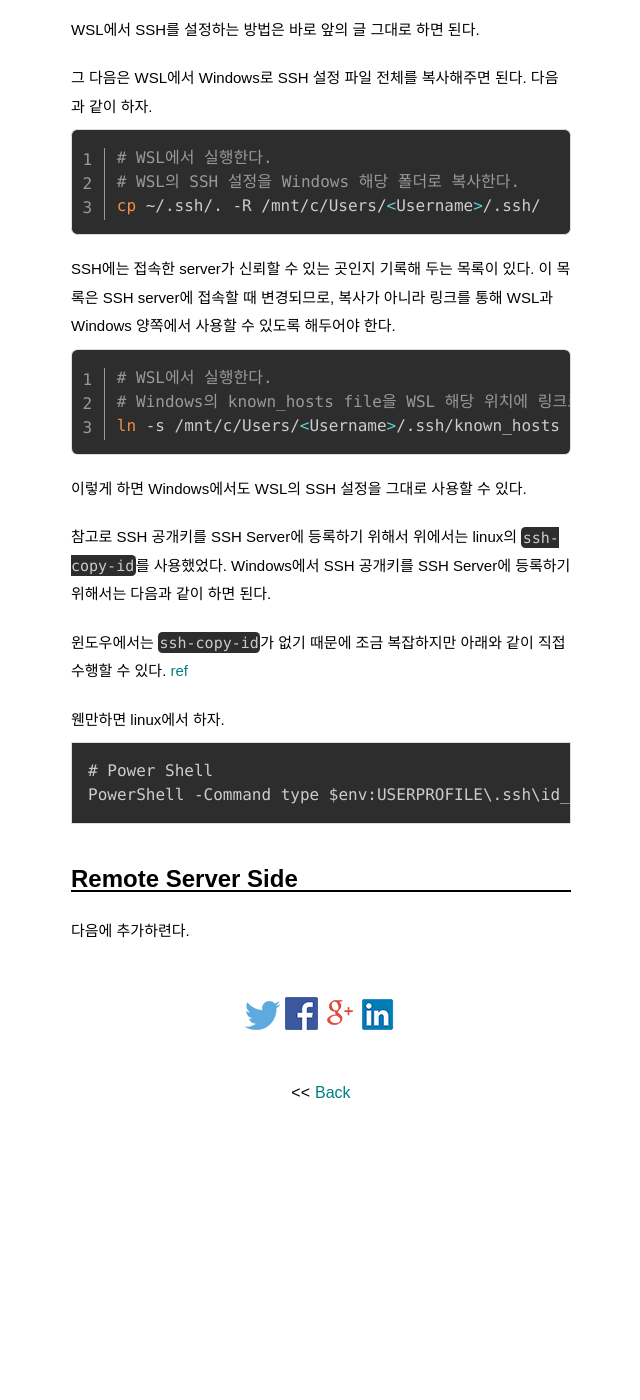
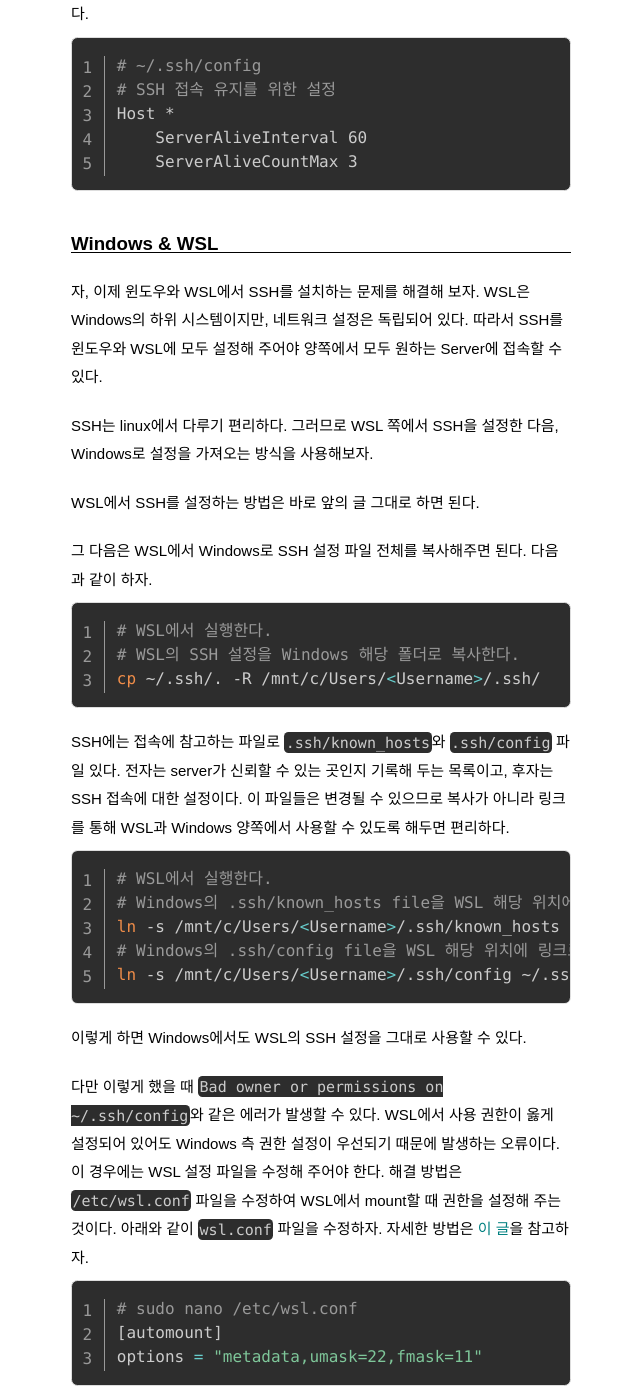
Before and after one commit to pinedance/blog, a Jekyll site: the page built from _posts/2025/01-06/2025-05-09-ssh.md, in a window 1280 px wide and 1400 px high, scrolled down 2184 px. Shown: the whole window, without its empty margins (319-959 px from the left). Built offline with Jekyll 4.4.1, drawn with Linux system fonts in a browser that asks for light colours; some web fonts are replaced; comment, search, counter and statistics services are not loaded; before the commit the page ends 3331 px from its top, so only the background shows below that; some of the changed text lies outside the part shown.

Commit message:
update recent post

````diff
--- a/_posts/2025/01-06/2025-05-09-ssh.md
+++ b/_posts/2025/01-06/2025-05-09-ssh.md
@@ -56,6 +56,25 @@ ssh-copy-id <remote_server_username>@<remote_server_ip>
 ssh <remote_server_username>@<remote_server_ip>
 ```
 
+### SSH Config
+
+ssh config는 SSH 접속을 편리하게 하기 위한 설정 파일이다. 이미 있다면 만들지 않아도 되고, 없다면 `~/.ssh/config` 파일을 만들자.
+
+```bash
+# ssh config 파일이 없다면 만들어준다.
+touch ~/.ssh/config
+```
+
+하나의 예시로, SSH 접속이 자주 필요한 경우, 아래와 같이 설정해 두면 편리하다.
+
+```bash
+# ~/.ssh/config
+# SSH 접속 유지를 위한 설정
+Host *
+    ServerAliveInterval 60
+    ServerAliveCountMax 3
+```
+
 ### Windows & WSL
 
 자, 이제 윈도우와 WSL에서 SSH를 설치하는 문제를 해결해 보자. WSL은 Windows의 하위 시스템이지만, 네트워크 설정은 독립되어 있다. 따라서 SSH를 윈도우와 WSL에 모두 설정해 주어야 양쪽에서 모두 원하는 Server에 접속할 수 있다.
@@ -72,15 +91,32 @@ WSL에서 SSH를 설정하는 방법은 바로 앞의 글 그대로 하면 된
 cp ~/.ssh/. -R /mnt/c/Users/<Username>/.ssh/
 ```
 
-SSH에는 접속한 server가 신뢰할 수 있는 곳인지 기록해 두는 목록이 있다. 이 목록은 SSH server에 접속할 때 변경되므로, 복사가 아니라 링크를 통해 WSL과 Windows 양쪽에서 사용할 수 있도록 해두어야 한다.
+SSH에는 접속에 참고하는 파일로 `.ssh/known_hosts`와 `.ssh/config` 파일 있다. 전자는 server가 신뢰할 수 있는 곳인지 기록해 두는 목록이고, 후자는 SSH 접속에 대한 설정이다. 이 파일들은 변경될 수 있으므로 복사가 아니라 링크를 통해 WSL과 Windows 양쪽에서 사용할 수 있도록 해두면 편리하다.
 
 ```bash
 # WSL에서 실행한다.
-# Windows의 known_hosts file을 WSL 해당 위치에 링크로 만든다.
+# Windows의 .ssh/known_hosts file을 WSL 해당 위치에 링크로 만든다.
 ln -s /mnt/c/Users/<Username>/.ssh/known_hosts ~/.ssh/known_hosts
+# Windows의 .ssh/config file을 WSL 해당 위치에 링크로 만든다.
+ln -s /mnt/c/Users/<Username>/.ssh/config ~/.ssh/config
 ```
 
 이렇게 하면 Windows에서도 WSL의 SSH 설정을 그대로 사용할 수 있다.
+
+다만 이렇게 했을 때 `Bad owner or permissions on ~/.ssh/config`와 같은 에러가 발생할 수 있다. WSL에서 사용 권한이 옳게 설정되어 있어도 Windows 측 권한 설정이 우선되기 때문에 발생하는 오류이다. 이 경우에는 WSL 설정 파일을 수정해 주어야 한다. 해결 방법은 `/etc/wsl.conf` 파일을 수정하여 WSL에서 mount할 때 권한을 설정해 주는 것이다. 아래와 같이 `wsl.conf` 파일을 수정하자. 자세한 방법은 [이 글](https://superuser.com/questions/1663858/wsl-ubuntu-ssh-config-symlinked-to-c-users-user-ssh-config-permissions-error)을 참고하자.
+
+```bash
+# sudo nano /etc/wsl.conf
+[automount]
+options = "metadata,umask=22,fmask=11"
+```
+
+위와 같이 한 뒤에는 윈도우 쪽에서 wsl을 재시작해야 한다. 아래와 같이 하면 된다.
+
+```bash
+# PowerShell
+wsl --shutdown
+```
 
 참고로 SSH 공개키를 SSH Server에 등록하기 위해서 위에서는 linux의 `ssh-copy-id`를 사용했었다. Windows에서 SSH 공개키를 SSH Server에 등록하기 위해서는 다음과 같이 하면 된다.
 
````
